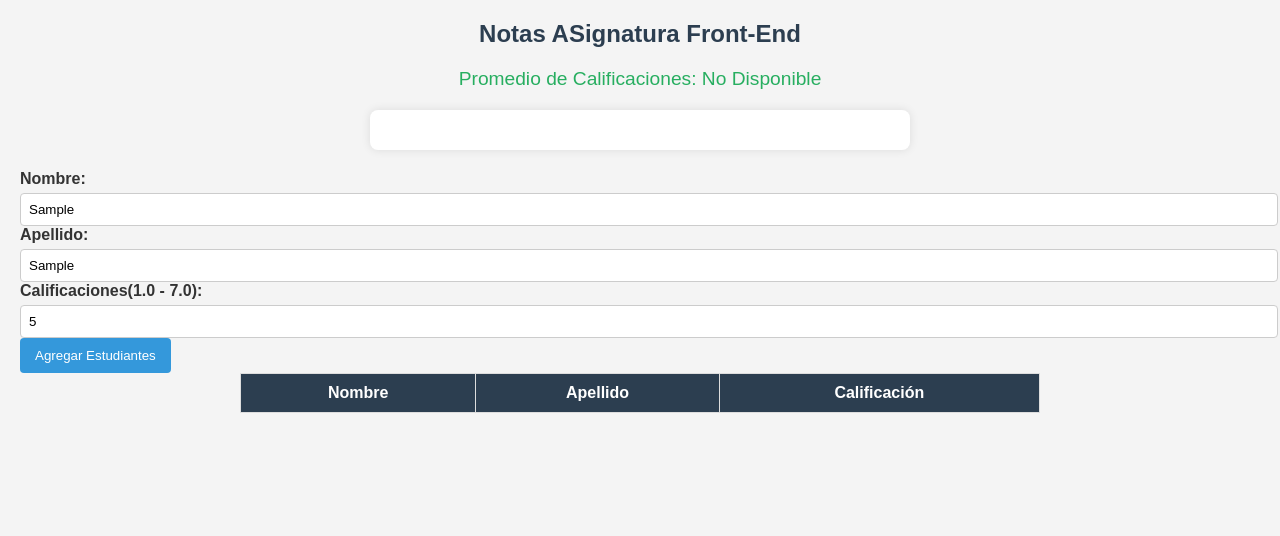
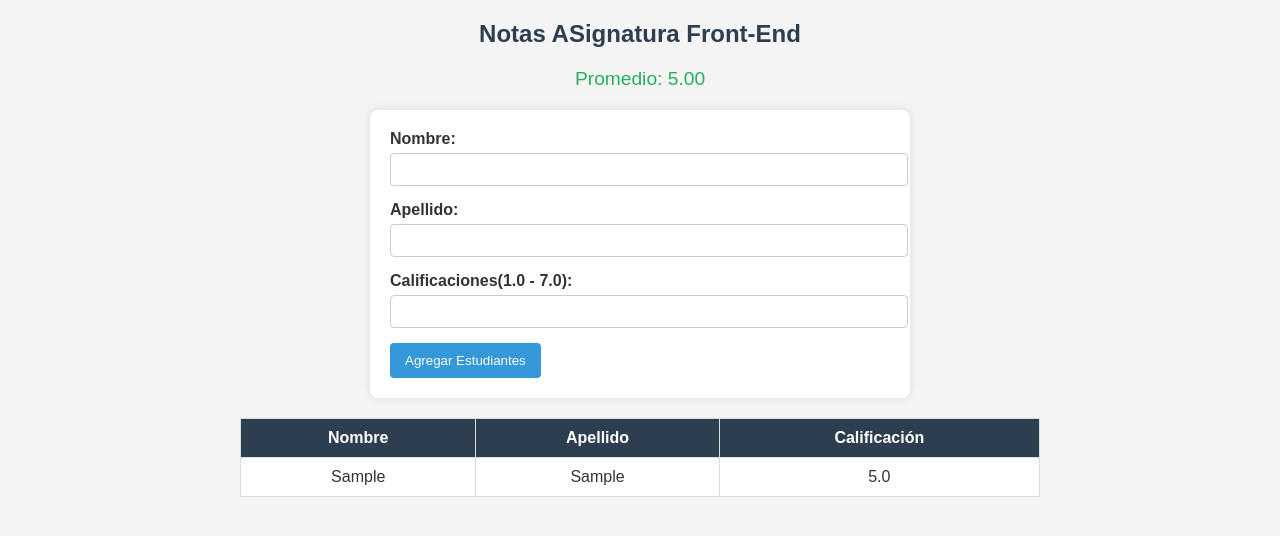
Before and after one commit to nicolevelozo/Evaluaci-n, a plain HTML site: page index.html in a window 1280 px wide. Both pictures are taken after typing "Sample", "Sample", "5" into the empty fields and a click on the button "Agregar Estudiantes". Drawn offline with Linux system fonts and the light colour scheme.

Commit message:
agregamos ultimos cambios

```diff
--- a/index.html
+++ b/index.html
@@ -1,5 +1,5 @@
 <!DOCTYPE html>
-<html lang="en">
+<html lang="es">
 <head>
     <meta charset="UTF-8">
     <meta name="viewport" content="width=device-width, initial-scale=1.0">
@@ -11,14 +11,14 @@
 
         <div id="averageDisplay">Promedio de Calificaciones: No Disponible</div>
 
-        <form id="studentForm"></form>
+        <form id="studentForm">
         <div>
-        <label for="name">Nombre:</label>
-            <input type="text" id="name" required>
+          <label for="name">Nombre:</label>
+          <input type="text" id="name" required>
         </div>
         <div>
             <label for="lastName">Apellido:</label>
-            <input type="text" id="lastName">
+            <input type="text" id="lastName" required />
         </div>
         <div>
             <label for="grade">Calificaciones(1.0 - 7.0):</label>
--- a/script.js
+++ b/script.js
@@ -1,32 +1,67 @@
-const students=[];
+const students= [];
 
- document.getElementById("studentForm").addEventListener("submit",function (e){
+const form = document.getElementById("studentForm");
+const tabletBody = document.querySelector("#studentTable tbody");
+const averageDisplay = document.getElementById("averageDisplay");
+
+form.addEventListener("submit", function (e) {
   e.preventDefault();
 
-  const name=document.getElementById("name").value.trim();
-  const lastName=document.getElementById("lastName").value.trim();
-  const grade=parseFloat(document.getElementById("grade").value);
+  const nameInput= document.getElementById("name");
+  const lastNameInput= document.getElementById("lastName");
+  const gradeInput= document.getElementById("grade");
 
-  if(!name || !lastName || isNaN(grade) || grade <1 || grade>7){
-    alert("Error al Ingresar los datos")
-    return
+  const name = nameInput.value.trim();
+  const lastName = lastNameInput.value.trim();
+  const grade = parseFloat(gradeInput.value);
+
+
+
+  if(!name || !lastName || isNaN(grade) || grade < 1 || grade> 7){
+    alert("Error al Ingresar los datos todos los campos deben estar Completados")
+    return;
   }
 
-  const student={name,lastName,grade}
+  const student={ name,lastName,grade };
    students.push(student)
-   console.log(students)
-   addStudentToTable(student)
-
-   this.reset();
+   addStudentToTable(student);
+   updateAverage();
+  form.reset();
 });
 
- const tableBody=document.querySelector("#studentTable tbody");
- function addStudentToTable(student){
+  function addStudentToTable(student) {
     const row=document.createElement("tr");
     row.innerHTML=`
     <td>${student.name}</td>
     <td>${student.lastName}</td>
-     <td>${student.grade}</td>
+    <td>${student.grade.toFixed(1)}</td>
    `;
-tableBody.appendChild(row)
+    tabletBody.appendChild(row);
   }
+
+  function updateAverage() {
+    const total = students.reduce((sum, s) => sum + s.grade, 0);
+    const average = total / students.length;
+    averageDisplay.textContent = `Promedio: ${average.toFixed(2)}`;
+}
+
+document.getElementById("name").oninvalid = function () {
+  this.setCustomValidity("Por favor ingresa el nombre.");
+};
+document.getElementById("name").oninput = function () {
+  this.setCustomValidity("");
+};
+
+document.getElementById("lastName").oninvalid = function () {
+  this.setCustomValidity("Por favor ingresa el apellido.");
+};
+document.getElementById("lastName").oninput = function () {
+  this.setCustomValidity("");
+};
+
+document.getElementById("grade").oninvalid = function () {
+  this.setCustomValidity("La nota debe estar entre 1.0 y 7.0.");
+};
+document.getElementById("grade").oninput = function () {
+  this.setCustomValidity("");
+};
```
Lines whose indentation alone changed are shown as unchanged.
